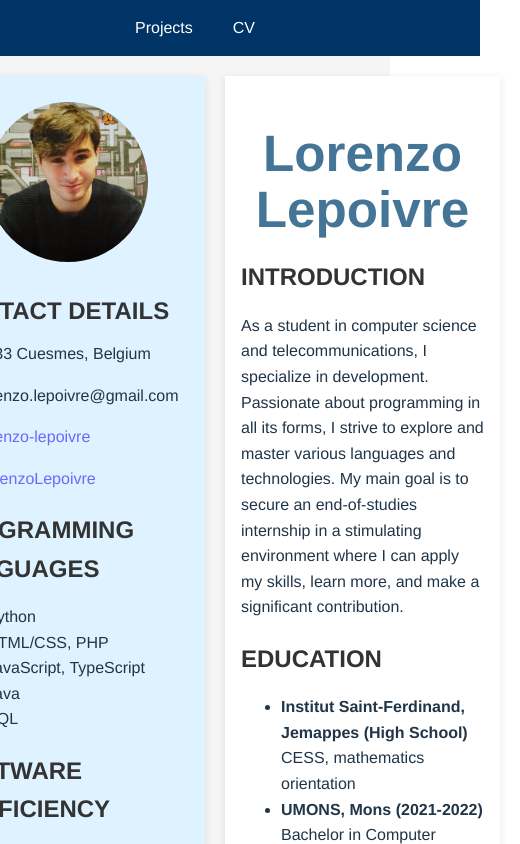
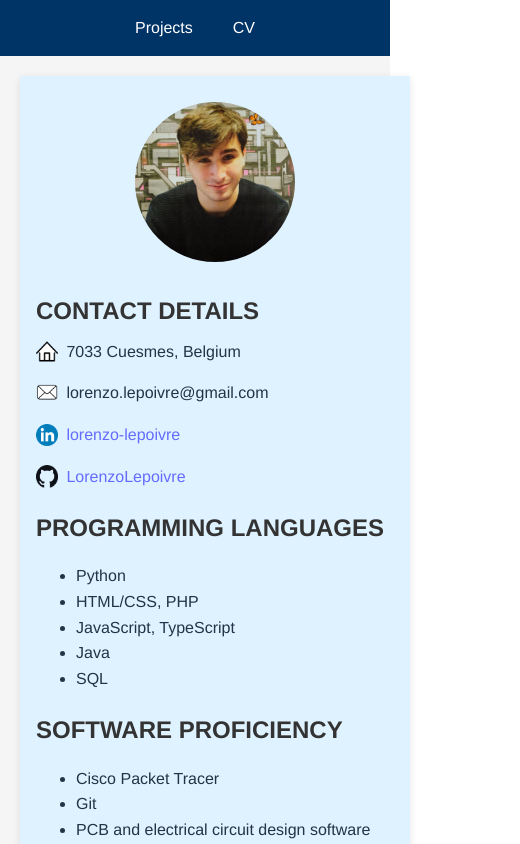
Before and after one commit to LorenzoLepoivre/Portfolio, a React (Vite) app: page /cv in a window 390 px wide. Shown: the top 844 px of the page, 520 px wide, since content can reach past the window. Built offline with nearby package versions, Linux system fonts and the light colour scheme.

Commit message:
responsive

```diff
--- a/src/css/cv.css
+++ b/src/css/cv.css
@@ -109,7 +109,7 @@ h1 {
 
 /* Responsive design for mobile */
 @media only screen and (max-width: 768px) {
-    main {
+    .cv main {
         flex-direction: column;
     }
 
@@ -118,15 +118,15 @@ h1 {
         margin: 0;
     }
 
-    li, p {
+    .cv li, p {
         font-size: 1rem;
     }
 
-    h2 {
+    .cv h2 {
         font-size: 1.5rem;
     }
 
-    h1 {
+    .cv h1 {
         font-size: 2.2rem;
     }
 
--- a/src/css/project.css
+++ b/src/css/project.css
@@ -51,3 +51,31 @@ h1 {
         margin: 10px 0;           /* Marges verticales pour un espacement approprié */
     }
 }
+
+@media (max-width: 768px) {
+    h1 {
+        font-size: 1.5rem;        /* Réduire la taille de la police pour les petits écrans */
+    }
+
+    .project {
+        margin: 10px;             /* Réduction des marges pour les petits écrans */
+        padding: 15px;            /* Plus d'espace intérieur pour compenser */
+    }
+
+    .project-content {
+        flex-direction: column;   /* Sur les écrans plus petits, empiler les éléments */
+        align-items: center;      /* Centrer les éléments */
+    }
+
+    .project-content > * {
+        margin: 10px 0;           /* Marges verticales pour espacement approprié */
+    }
+
+    .tourniquet-container {
+        margin-bottom: 0px;      /* Ajout d'espace en bas du tourniquet pour espacement */
+    }
+
+    .apparition {
+        margin: 10px;             /* Réduction de la marge pour s'adapter à l'écran */
+    }
+}
--- a/src/css/tourniquet.css
+++ b/src/css/tourniquet.css
@@ -35,3 +35,25 @@
 .arrow-button:hover {
     color: #005b99; /* Couleur au survol des flèches */
 }
+
+/* Media Query pour les écrans de max-width: 768px */
+@media (max-width: 768px) {
+    .tourniquet-image,
+    .tourniquet-video {
+        width: 100%; /* Les images et vidéos prennent 100% de la largeur disponible */
+        height: auto; /* Laisser la hauteur s'ajuster automatiquement */
+    }
+
+    .tourniquet-container {
+        margin: 10px; /* Réduire les marges pour s'adapter aux petits écrans */
+    }
+
+    .arrow-button {
+        font-size: 20px; /* Réduire légèrement la taille des flèches sur mobile */
+        padding: 8px; /* Réduire le padding pour les petits écrans */
+    }
+
+    .arrow-container {
+        margin-top: 5px; /* Réduire l'espace entre le contenu et les flèches */
+    }
+}
```
